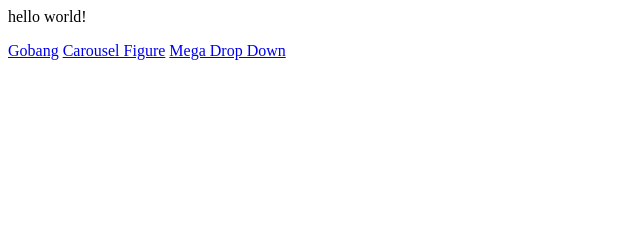
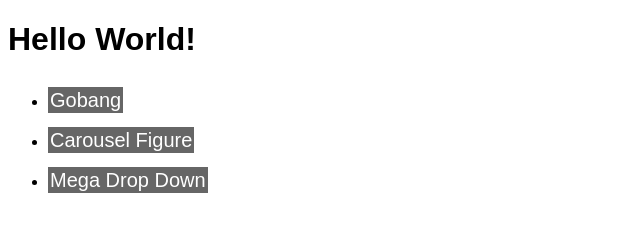
Before and after one commit to fantasy329/Gobang, a plain HTML site: page index.html in a window 1280 px wide. Shown: the whole page, without its empty margins (0-640 px from the left). Drawn offline with Linux system fonts and the light colour scheme.

Commit message:
change the index

```diff
--- a/index.html
+++ b/index.html
@@ -1,4 +1,30 @@
-<p>hello world!</p>
-<a href="gobang/index.html">Gobang</a>
-<a href="carouselFigure/index.html">Carousel Figure</a>
-<a href="megaDropDown/index.html">Mega Drop Down</a>
+<!DOCTYPE html>
+<html lang="en">
+<head>
+  <meta charset="UTF-8">
+  <title>Portfolio</title>
+  <style type="text/css">
+    * {
+      font-family: Heveltica, Arial, sans-serif;
+    }
+    p {
+      font-weight: bold;
+    }
+    a {
+      text-decoration: none;
+      background-color: #666;
+      color: #fff;
+      font-size: 20px;
+      line-height: 40px;
+      padding: 2px;
+    }
+  </style>
+</head>
+<body>
+  <h1>Hello World!</h1>
+  <ul>
+    <li><a href="gobang/index.html">Gobang</a></li>
+    <li><a href="carouselFigure/index.html">Carousel Figure</a></li>
+    <li><a href="megaDropDown/index.html">Mega Drop Down</a></li>
+</body>
+</html>
```
